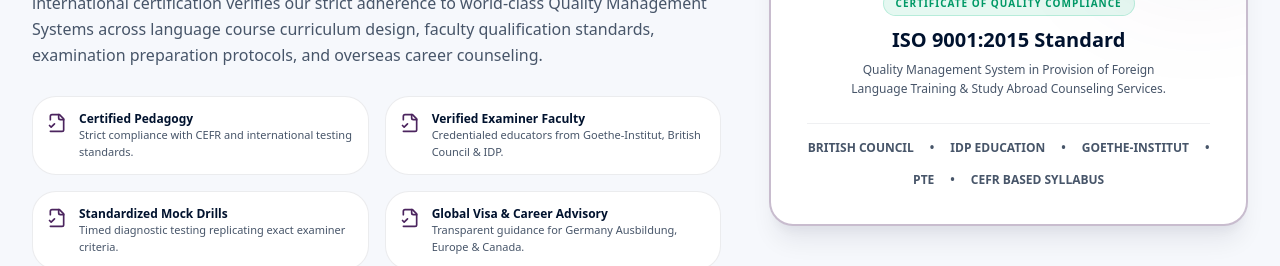
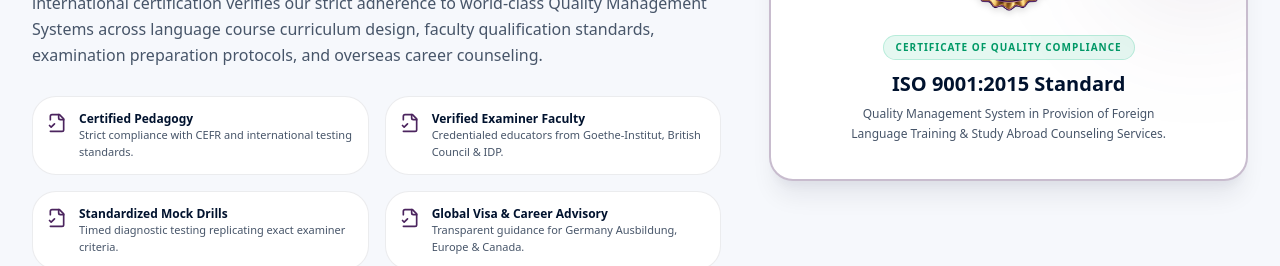
Before and after one commit to dharuv-20/GLA-, a Next.js app: page /about in a window 1280 px wide. Shown: the part 5060-5326 px from the top of the page. Built offline with nearby package versions, Linux system fonts and the light colour scheme; no server answers.

Commit message:
fix(about): remove bottom tags from ISO certificate card

```diff
--- a/src/app/about/page.tsx
+++ b/src/app/about/page.tsx
@@ -691,17 +691,6 @@ export default function AboutPage() {
                   </p>
                 </div>
 
-                <div className="w-full pt-4 border-t border-card-border/80 flex flex-wrap items-center justify-center gap-4 text-xs font-bold text-navy-muted">
-                  <span>BRITISH COUNCIL</span>
-                  <span>•</span>
-                  <span>IDP EDUCATION</span>
-                  <span>•</span>
-                  <span>GOETHE-INSTITUT</span>
-                  <span>•</span>
-                  <span>PTE</span>
-                  <span>•</span>
-                  <span>CEFR BASED SYLLABUS</span>
-                </div>
               </div>
             </div>
 
```
